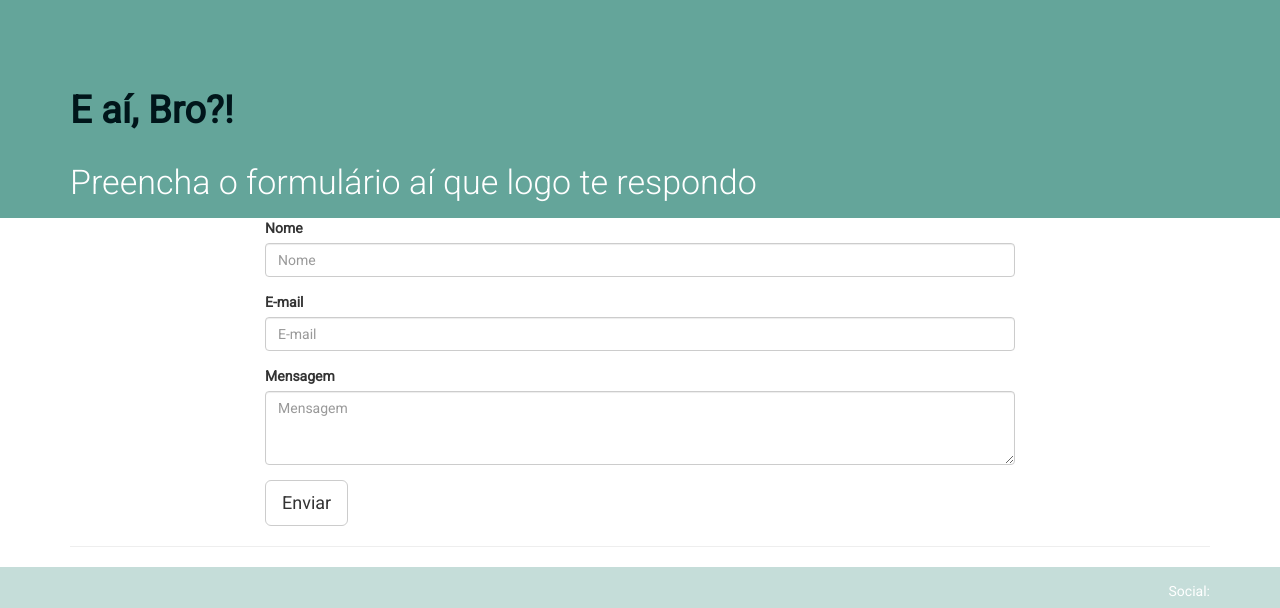
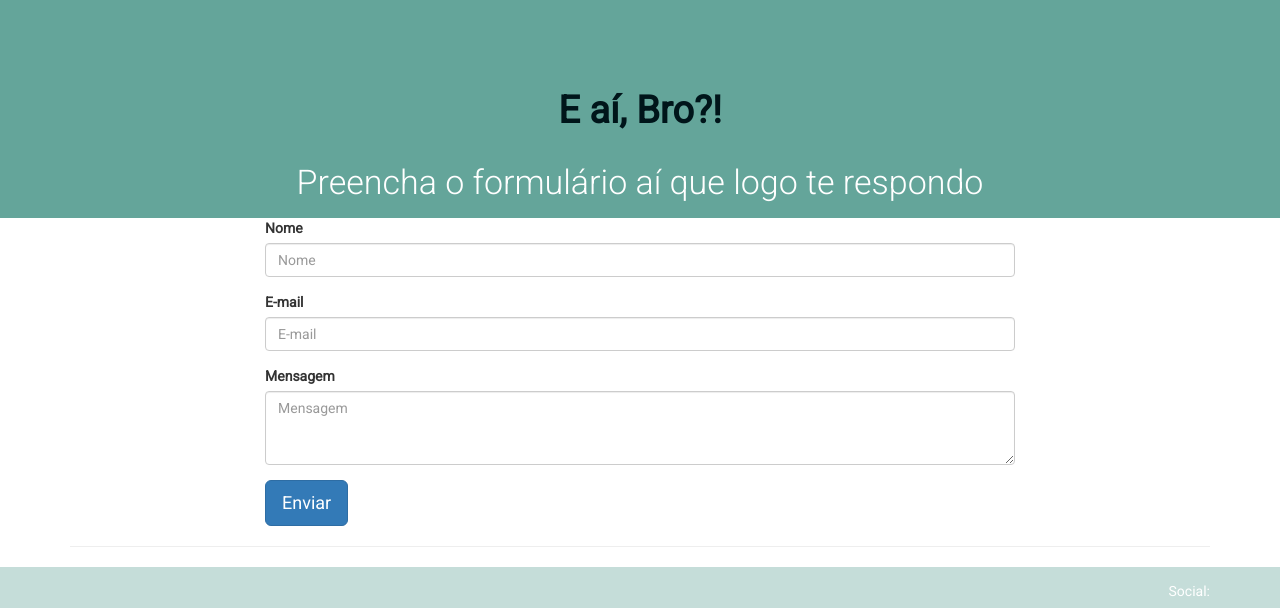
Before and after one commit to devfurlan/gitcourse, a website: page src/contato.html in a window 1280 px wide. Shown: the part 69-677 px from the top of the page. Drawn offline with nearby package versions, Linux system fonts and the light colour scheme; files that its build step writes are made by us from their sources.

Commit message:
A71 - Refatorando CSS da página de contato e portfolio

```diff
--- a/src/contato.html
+++ b/src/contato.html
@@ -13,7 +13,7 @@
 
     @@include('./inc/nav.html')
 
-    <div class="jumbotron header-animado">
+    <div class="jumbotron header-animado text-center">
       <div class="container">
         <p class="header-animado__title">E aí, Bro?!</p>
         <h1 class="header-animado__subtitle">Preencha o formulário aí que logo te respondo</h1>
@@ -37,7 +37,7 @@
               <label for="textMensagem">Mensagem</label>
               <textarea class="form-control" rows="3" id="textMensagem" placeholder="Mensagem"></textarea>
             </div>
-            <button type="submit" class="btn btn-lg btn-default">Enviar</button>
+            <button type="submit" class="btn btn-lg btn-primary">Enviar</button>
           </form>
 
         </div>
--- a/src/sass/_base.scss
+++ b/src/sass/_base.scss
@@ -1,2 +1,4 @@
 @import url('https://fonts.googleapis.com/css?family=Roboto:300,400');
-body{ font-family: 'Roboto', sans-serif; }
+body{
+  @extend %FontFamily_default;
+}
--- a/src/sass/_partials/_header-animado.scss
+++ b/src/sass/_partials/_header-animado.scss
@@ -4,19 +4,22 @@
 
   background-color: $main-color;
   padding-top: 96px;
-  margin-bottom: 0;
+  margin-bottom: 2em;
   padding-bottom: 0;
 
   .header-animado__title{
+    @extend %FontFamily_default;
     font-size: 38px;
     font-weight: bold;
     color: #00151a;
   }
   .header-animado__subtitle{
+    @extend %FontFamily_default;
     font-size: 34px;
     font-weight: 300;
     color: white;
     line-height: 1.5;
+    margin-bottom: 2em;
   }
 
   &__ilustra{
--- a/src/sass/_variables.scss
+++ b/src/sass/_variables.scss
@@ -1,3 +1,6 @@
+%FontFamily_default{
+  font-family: 'Roboto', Arial, sans-serif;
+}
 $main-color: #64a59a;
 $height__header-nav: 56px;
 $breakpoint: 680px;
```
Also changed, not shown: src/portfolio.html (+1 -1 lines), dist/contato.html, dist/css/main.css, dist/portfolio.html.
